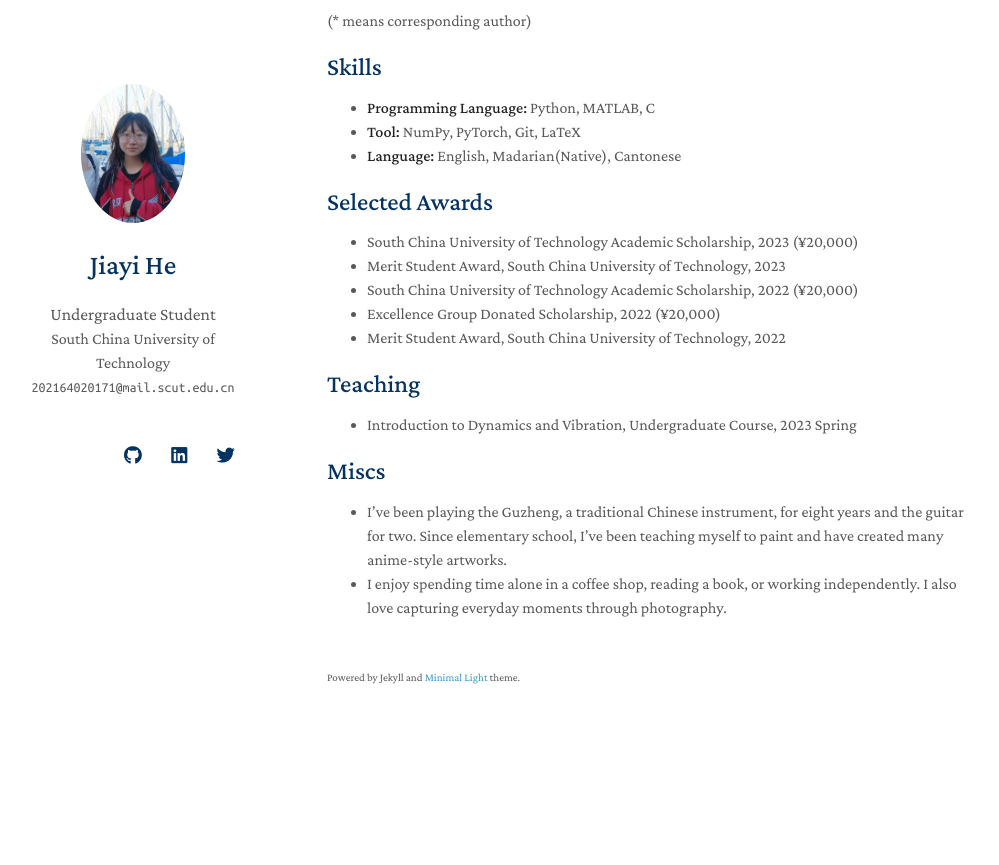
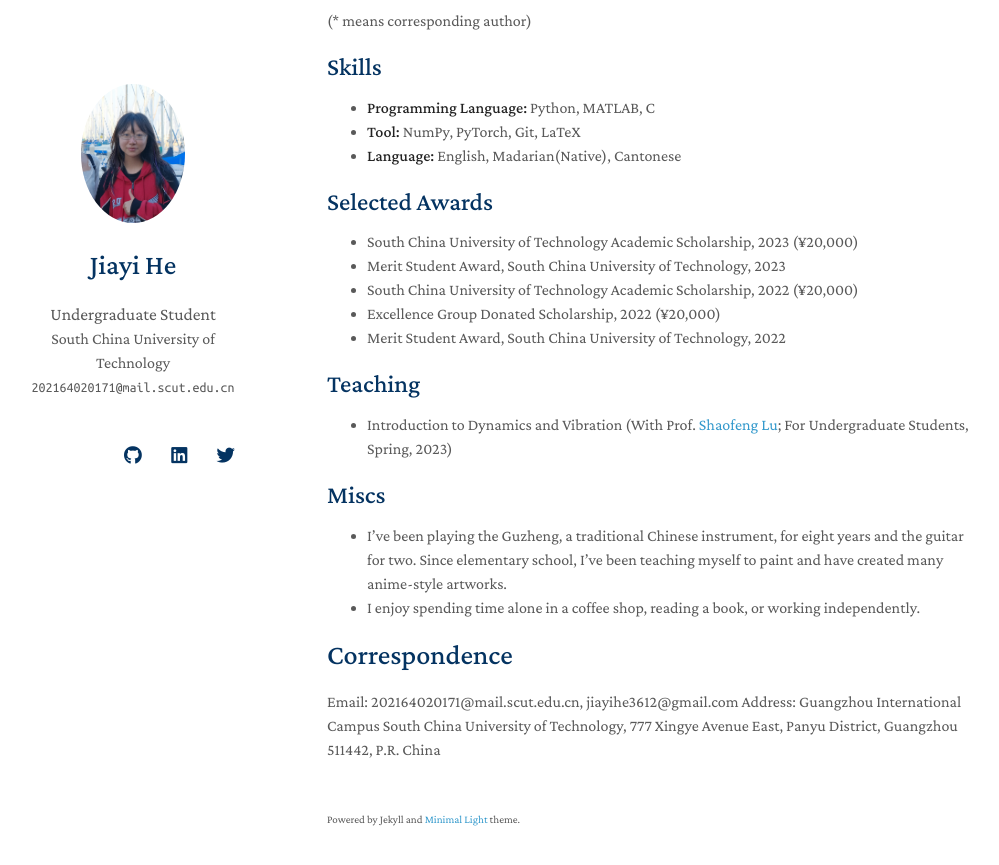
Before and after one commit to ivy3h/ivy3h.github.io, a Jekyll site: the page built from index.md, in a window 1280 px wide and 900 px high, scrolled down 990 px. Shown: the top 865 px of the window, without its empty margins (143-1142 px from the left). Built offline with Jekyll 4.4.1, drawn with Linux system fonts in a browser that asks for light colours; nearby versions of some CDN libraries; a style sheet for code colours, icons or effects is not loaded; our own code applies the rules of GitHub Pages for plain Markdown files; before the commit the page ends 1748 px from its top, so only the background shows below that.

Commit message:
Update index.md

```diff
--- a/index.md
+++ b/index.md
@@ -63,11 +63,14 @@ Topics: Mechanical Characterizations Techniques for Thin Films beyond Two-Dimens
 
 ## Teaching
 
-- Introduction to Dynamics and Vibration, Undergraduate Course, 2023 Spring
-
-
+- Introduction to Dynamics and Vibration (With Prof. [Shaofeng Lu](https://lushaofeng.github.io/about/); For Undergraduate Students, Spring, 2023)
 
 ## Miscs
 
 - I've been playing the Guzheng, a traditional Chinese instrument, for eight years and the guitar for two. Since elementary school, I've been teaching myself to paint and have created many anime-style artworks.
-- I enjoy spending time alone in a coffee shop, reading a book, or working independently. I also love capturing everyday moments through photography.
+- I enjoy spending time alone in a coffee shop, reading a book, or working independently.
+
+# Correspondence
+
+Email: 202164020171@mail.scut.edu.cn, jiayihe3612@gmail.com
+Address: Guangzhou International Campus South China University of Technology, 777 Xingye Avenue East, Panyu District, Guangzhou 511442, P.R. China
```
